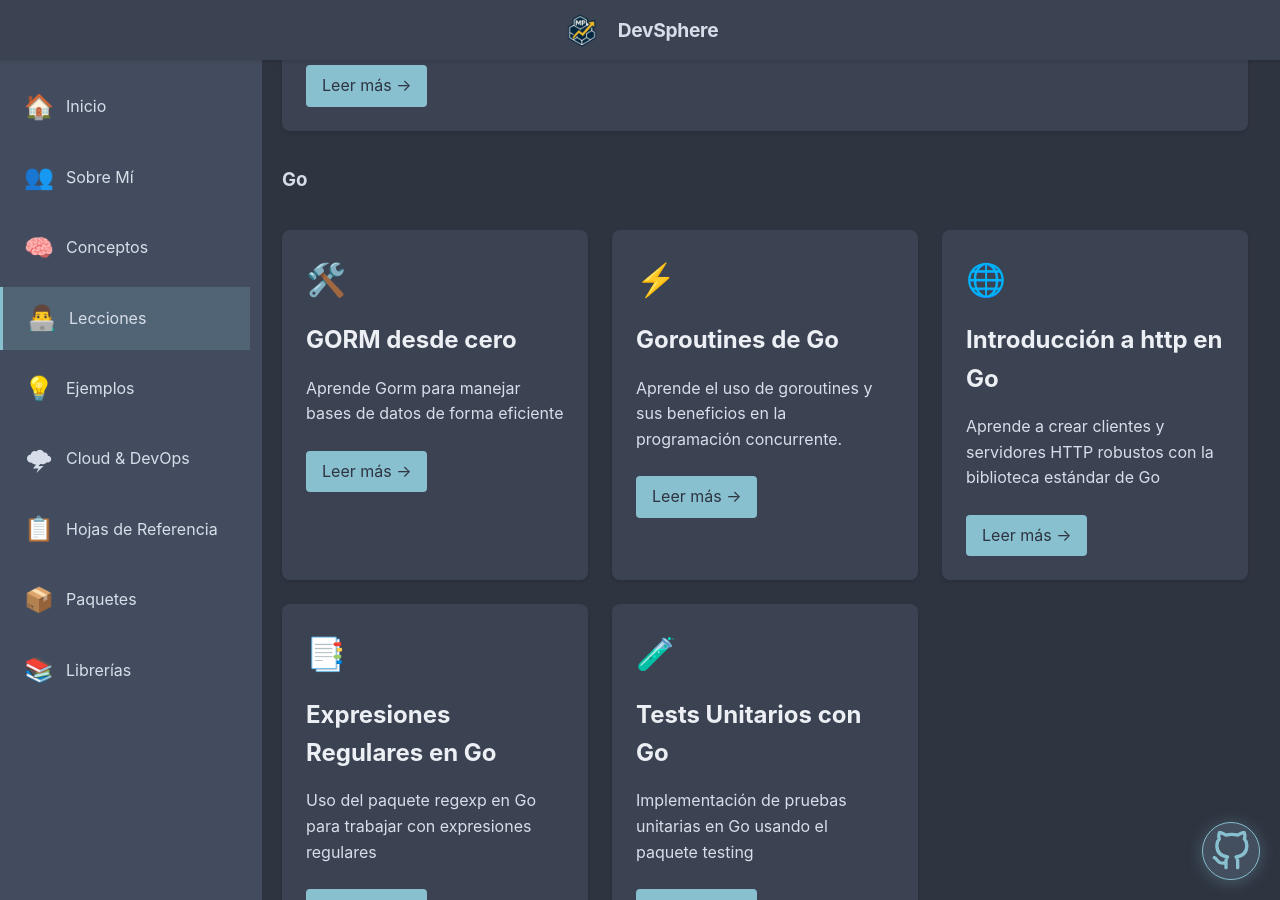
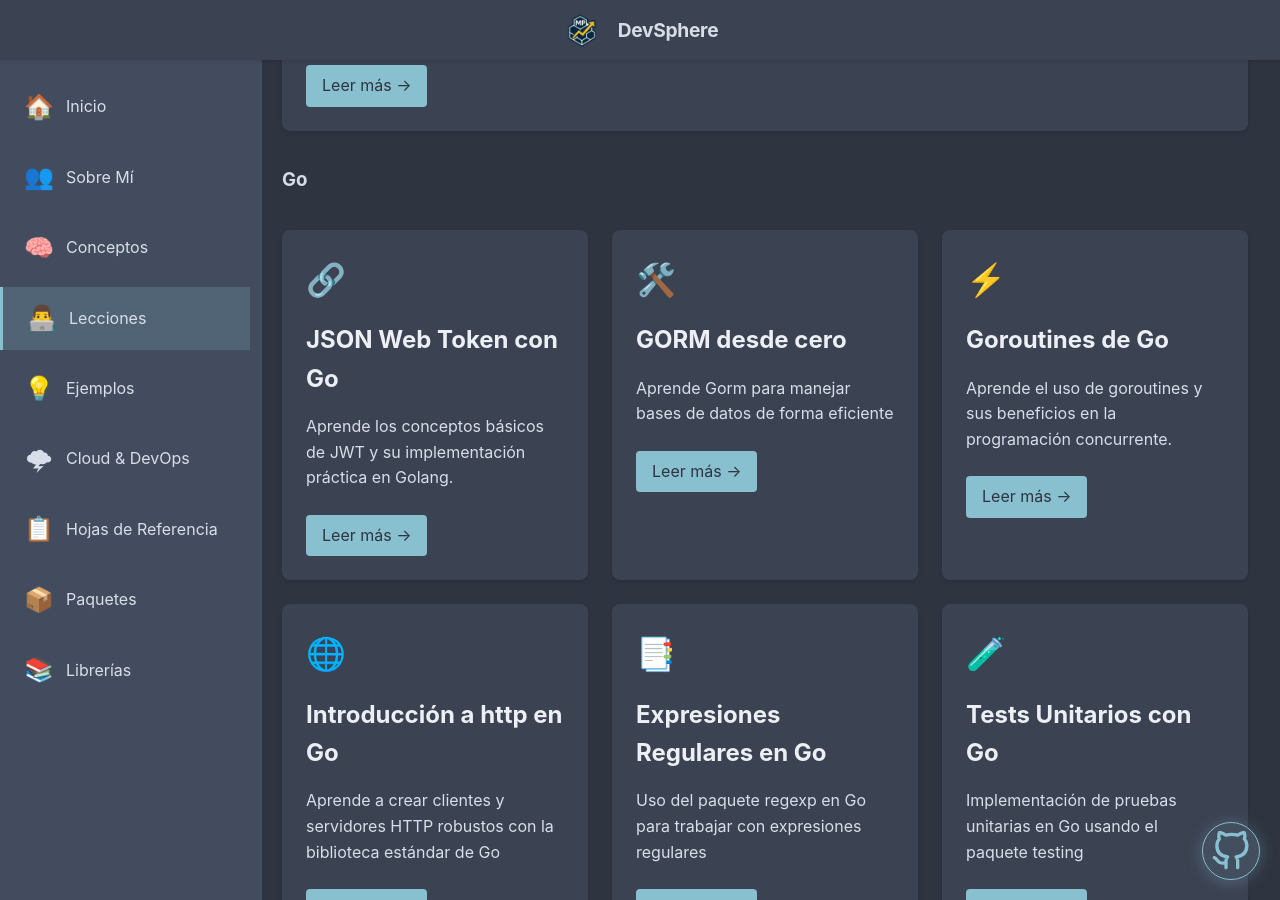
Before and after one commit to MiguelP-Dev/miguelp-dev.github.io, a Jekyll site: the page built from _pages/lessons.md, in a window 1280 px wide and 900 px high, scrolled down 365 px. Built offline with Jekyll 4.4.1, drawn with Linux system fonts in a browser that asks for light colours; part of the change alters nothing that is shown.

Commit message:
feat: articulo sobre json web token

````diff
--- /dev/null
+++ b/_pages/lessons/Jwtgo.md
@@ -0,0 +1,592 @@
+---
+layout: default
+title: "JSON Web Token con Go"
+description: "Aprende los conceptos básicos de JWT y su implementación práctica en Golang."
+permalink: /lessons/jwtgo/
+category: lessons
+subcategory: go
+icon: 🔗
+article: true
+---
+
+## 1. ¿Qué es JSON Web Token (JWT)?
+
+Un JSON Web Token (JWT) es un estándar abierto (RFC 7519) que define una forma compacta y autónoma para transmitir información de forma segura entre partes como un objeto JSON. Esta información puede ser verificada y confiable porque está firmada digitalmente.
+
+Los JWT son útiles especialmente para:
+
+- **Autenticación**: El caso de uso más común es para manejar la autenticación de usuarios.
+- **Intercambio de información**: Transmitir datos de manera segura entre partes.
+
+## 2. Estructura de un JWT
+
+Un JWT consta de tres partes separadas por puntos:
+
+```plaintext
+xxxxx.yyyyy.zzzzz
+```
+
+Estas partes son:
+
+1. **Header (Cabecera)**: Contiene el tipo de token y el algoritmo de firma utilizado.
+2. **Payload (Carga útil)**: Contiene las afirmaciones o claims. Estos son datos sobre una entidad (como el usuario) y datos adicionales.
+3. **Signature (Firma)**: Es usado para verificar que el mensaje no ha sido alterado durante la transmisión.
+
+## 3. ¿Cómo funciona JWT?
+
+El proceso general funciona así:
+
+1. El usuario se autentica con sus credenciales (usuario/contraseña).
+2. El servidor verifica las credenciales y genera un JWT.
+3. El servidor envía el JWT al cliente.
+4. En solicitudes posteriores, el cliente incluye el JWT (generalmente en el encabezado Authorization).
+5. El servidor verifica la firma del JWT y procesa la solicitud si es válido.
+
+## 4. Ventajas de JWT
+
+- **Independencia**: Son completamente autónomos, toda la información necesaria está contenida en el token.
+- **Facilidad de transmisión**: Pueden ser enviados a través de URL, POST, o en encabezados HTTP.
+- **Seguridad**: Están firmados digitalmente, lo que garantiza que no han sido alterados.
+- **Escalabilidad**: Reducen la necesidad de consultar la base de datos para verificar la autenticidad del usuario.
+
+## 5. Implementación de JWT en Golang
+
+Vamos a implementar JWT en Golang paso a paso. Primero, necesitamos instalar las dependencias necesarias.
+
+```bash
+# Crear un nuevo módulo
+mkdir jwt-tutorial
+cd jwt-tutorial
+go mod init github.com/yourusername/jwt-tutorial
+
+# Instalar las dependencias necesarias
+go get -u github.com/golang-jwt/jwt/v5
+go get -u github.com/gorilla/mux
+```
+
+Ahora vamos a crear una aplicación básica con JWT en Golang. Empezaremos con una estructura sencilla.
+
+```plaintext
+jwt-tutorial/
+├── main.go          # Punto de entrada principal
+├── auth/
+│   └── jwt.go       # Funciones para manejar JWT
+├── handlers/
+│   ├── auth.go      # Manejadores para autenticación
+│   └── protected.go # Manejadores para rutas protegidas
+└── models/
+    └── user.go      # Modelo de usuario
+```
+
+### 6. Implementación detallada
+
+Ahora, vamos a crear nuestros archivos con el código necesario. Comenzaré con los modelos, luego las funciones de JWT, y finalmente los controladores y el archivo principal.
+
+#### Archivo models/user.go
+
+```go
+package models
+
+// User representa la estructura de datos de un usuario en el sistema
+type User struct {
+    ID       uint   `json:"id"`
+    Username string `json:"username"`
+    Password string `json:"password,omitempty"` // omitempty evita enviar la contraseña en respuestas JSON
+    Role     string `json:"role"`
+}
+
+// Para un ejemplo simple, usaremos una lista estática de usuarios
+// En una aplicación real, estos datos vendrían de una base de datos
+var Users = []User{
+    {
+        ID:       1,
+        Username: "admin",
+        Password: "admin123", // En una aplicación real, esto estaría encriptado
+        Role:     "admin",
+    },
+    {
+        ID:       2,
+        Username: "user",
+        Password: "user123", // En una aplicación real, esto estaría encriptado
+        Role:     "user",
+    },
+}
+
+// FindUserByUsername busca un usuario por su nombre de usuario
+func FindUserByUsername(username string) *User {
+    for _, user := range Users {
+        if user.Username == username {
+            return &user
+        }
+    }
+    return nil
+}
+```
+
+#### Archivo auth/jwt.go
+
+```go
+package auth
+
+import (
+    "errors"
+    "time"
+
+    "github.com/golang-jwt/jwt/v5"
+    "github.com/yourusername/jwt-tutorial/models"
+)
+
+// Clave secreta para firmar los tokens
+// En una aplicación real, esta clave debería estar en variables de entorno
+// y ser mucho más segura (larga y aleatoria)
+var jwtKey = []byte("mi_clave_super_secreta_y_segura")
+
+// Claims define la estructura de los datos que se almacenarán en el token
+type Claims struct {
+    UserID   uint   `json:"user_id"`
+    Username string `json:"username"`
+    Role     string `json:"role"`
+    jwt.RegisteredClaims
+}
+
+// GenerateToken crea un nuevo token JWT para un usuario
+func GenerateToken(user *models.User) (string, error) {
+    // Definir el tiempo de expiración del token (15 minutos en este ejemplo)
+    expirationTime := time.Now().Add(15 * time.Minute)
+
+    // Crear los claims (reclamaciones/datos) que irán en el token
+    claims := &Claims{
+        UserID:   user.ID,
+        Username: user.Username,
+        Role:     user.Role,
+        RegisteredClaims: jwt.RegisteredClaims{
+            // En JWT, el tiempo de expiración se guarda en el claim "exp"
+            ExpiresAt: jwt.NewNumericDate(expirationTime),
+            // El tiempo en que fue emitido el token
+            IssuedAt:  jwt.NewNumericDate(time.Now()),
+            // Quien emitió el token
+            Issuer:    "jwt-tutorial",
+        },
+    }
+
+    // Crear un nuevo token con el algoritmo de firma HS256 y los claims
+    token := jwt.NewWithClaims(jwt.SigningMethodHS256, claims)
+
+    // Firmar el token con nuestra clave secreta
+    tokenString, err := token.SignedString(jwtKey)
+    if err != nil {
+        return "", err
+    }
+
+    return tokenString, nil
+}
+
+// ValidateToken verifica si un token es válido y devuelve los claims si lo es
+func ValidateToken(tokenString string) (*Claims, error) {
+    // Inicializar un puntero para almacenar los claims
+    claims := &Claims{}
+
+    // Parsear el token JWT
+    token, err := jwt.ParseWithClaims(
+        tokenString,
+        claims,
+        func(token *jwt.Token) (interface{}, error) {
+            // Verificar que el método de firma sea el esperado
+            if _, ok := token.Method.(*jwt.SigningMethodHMAC); !ok {
+                return nil, errors.New("método de firma inesperado")
+            }
+            return jwtKey, nil
+        },
+    )
+
+    // Manejar errores de parseo
+    if err != nil {
+        return nil, err
+    }
+
+    // Verificar si el token es válido
+    if !token.Valid {
+        return nil, errors.New("token inválido")
+    }
+
+    return claims, nil
+}
+```
+
+#### Archivo handlers/auth.go
+
+```go
+package handlers
+
+import (
+    "encoding/json"
+    "net/http"
+
+    "github.com/yourusername/jwt-tutorial/auth"
+    "github.com/yourusername/jwt-tutorial/models"
+)
+
+// Estructura para recibir las credenciales del usuario
+type Credentials struct {
+    Username string `json:"username"`
+    Password string `json:"password"`
+}
+
+// LoginHandler maneja la autenticación de usuarios y genera un token JWT
+func LoginHandler(w http.ResponseWriter, r *http.Request) {
+    // Configurar cabeceras para JSON
+    w.Header().Set("Content-Type", "application/json")
+
+    // Decodificar las credenciales enviadas en el cuerpo de la petición
+    var creds Credentials
+    err := json.NewDecoder(r.Body).Decode(&creds)
+    if err != nil {
+        // Si hay un error al decodificar las credenciales
+        w.WriteHeader(http.StatusBadRequest)
+        json.NewEncoder(w).Encode(map[string]string{
+            "error": "Credenciales inválidas",
+        })
+        return
+    }
+
+    // Buscar el usuario por nombre de usuario
+    user := models.FindUserByUsername(creds.Username)
+
+    // Verificar si el usuario existe y la contraseña es correcta
+    // En una aplicación real, la contraseña estaría hasheada
+    if user == nil || user.Password != creds.Password {
+        w.WriteHeader(http.StatusUnauthorized)
+        json.NewEncoder(w).Encode(map[string]string{
+            "error": "Usuario o contraseña incorrectos",
+        })
+        return
+    }
+
+    // Generar el token JWT
+    tokenString, err := auth.GenerateToken(user)
+    if err != nil {
+        w.WriteHeader(http.StatusInternalServerError)
+        json.NewEncoder(w).Encode(map[string]string{
+            "error": "Error al generar el token",
+        })
+        return
+    }
+
+    // Devolver el token JWT generado
+    json.NewEncoder(w).Encode(map[string]string{
+        "token": tokenString,
+    })
+}
+```
+
+#### Archivo handlers/protected.go
+
+```go
+package handlers
+
+import (
+    "encoding/json"
+    "net/http"
+    "strings"
+
+    "github.com/yourusername/jwt-tutorial/auth"
+)
+
+// Middleware para verificar la autenticación mediante JWT
+func JWTMiddleware(next http.HandlerFunc) http.HandlerFunc {
+    return func(w http.ResponseWriter, r *http.Request) {
+        // Configurar cabeceras para JSON
+        w.Header().Set("Content-Type", "application/json")
+
+        // Obtener el token del encabezado Authorization
+        authHeader := r.Header.Get("Authorization")
+        if authHeader == "" {
+            w.WriteHeader(http.StatusUnauthorized)
+            json.NewEncoder(w).Encode(map[string]string{
+                "error": "Token no proporcionado",
+            })
+            return
+        }
+
+        // El token suele venir en formato "Bearer {token}"
+        // así que dividimos la cadena para obtener solo el token
+        tokenParts := strings.Split(authHeader, " ")
+        if len(tokenParts) != 2 || tokenParts[0] != "Bearer" {
+            w.WriteHeader(http.StatusUnauthorized)
+            json.NewEncoder(w).Encode(map[string]string{
+                "error": "Formato de token inválido",
+            })
+            return
+        }
+
+        // Validar el token
+        claims, err := auth.ValidateToken(tokenParts[1])
+        if err != nil {
+            w.WriteHeader(http.StatusUnauthorized)
+            json.NewEncoder(w).Encode(map[string]string{
+                "error": "Token inválido: " + err.Error(),
+            })
+            return
+        }
+
+        // Almacenar los claims en el contexto de la petición para uso posterior
+        // En una aplicación real, usaríamos el contexto de Go para esto
+        // Por simplificidad, aquí solo añadimos un header personalizado
+        r.Header.Set("X-User-ID", string(claims.UserID))
+        r.Header.Set("X-Username", claims.Username)
+        r.Header.Set("X-User-Role", claims.Role)
+
+        // Continuar con el siguiente handler
+        next(w, r)
+    }
+}
+
+// ProtectedHandler es un ejemplo de endpoint protegido que requiere autenticación
+func ProtectedHandler(w http.ResponseWriter, r *http.Request) {
+    // Obtener información del usuario del header (en una app real usaríamos el contexto)
+    username := r.Header.Get("X-Username")
+    role := r.Header.Get("X-User-Role")
+
+    // Crear una respuesta personalizada
+    response := map[string]string{
+        "message": "¡Has accedido a una ruta protegida!",
+        "username": username,
+        "role": role,
+    }
+
+    // Devolver la respuesta
+    json.NewEncoder(w).Encode(response)
+}
+
+// AdminOnlyHandler es un ejemplo de endpoint que requiere rol de administrador
+func AdminOnlyHandler(w http.ResponseWriter, r *http.Request) {
+    // Obtener el rol del usuario
+    role := r.Header.Get("X-User-Role")
+
+    // Verificar si el usuario tiene rol de administrador
+    if role != "admin" {
+        w.WriteHeader(http.StatusForbidden)
+        json.NewEncoder(w).Encode(map[string]string{
+            "error": "Acceso denegado: se requiere rol de administrador",
+        })
+        return
+    }
+
+    // Si tiene rol de administrador, devolver una respuesta
+    response := map[string]string{
+        "message": "¡Bienvenido, administrador! Tienes acceso a esta ruta restringida.",
+    }
+
+    json.NewEncoder(w).Encode(response)
+}
+```
+
+#### Archivo main.go
+
+```go
+package main
+
+import (
+    "fmt"
+    "log"
+    "net/http"
+
+    "github.com/gorilla/mux"
+    "github.com/yourusername/jwt-tutorial/handlers"
+)
+
+func main() {
+    // Crear un nuevo router
+    r := mux.NewRouter()
+
+    // Rutas de autenticación (públicas)
+    r.HandleFunc("/api/login", handlers.LoginHandler).Methods("POST")
+
+    // Rutas protegidas (requieren autenticación)
+    r.HandleFunc("/api/protected", handlers.JWTMiddleware(handlers.ProtectedHandler)).Methods("GET")
+    r.HandleFunc("/api/admin", handlers.JWTMiddleware(handlers.AdminOnlyHandler)).Methods("GET")
+
+    // Iniciar el servidor
+    port := ":8080"
+    fmt.Printf("Servidor iniciado en http://localhost%s\n", port)
+    log.Fatal(http.ListenAndServe(port, r))
+}
+```
+
+## 7. Comprendiendo nuestra implementación
+
+Hasta aquí se ha creado una API completa con autenticación JWT en Go, pero vamos a analizar los componentes clave para entender cómo funciona todo.
+
+### La estructura de un token JWT en detalle
+
+Primero, veamos más de cerca la estructura del token JWT que estamos generando:
+
+1. **Header (Cabecera)**:
+
+   ```json
+   {
+     "alg": "HS256",
+     "typ": "JWT"
+   }
+   ```
+
+   Este encabezado especifica que estamos utilizando el algoritmo HMAC-SHA256 para firmar nuestro token.
+
+2. **Payload (Carga útil)**:
+
+   ```json
+   {
+     "user_id": 1,
+     "username": "admin",
+     "role": "admin",
+     "exp": 1715288400,
+     "iat": 1715287500,
+     "iss": "jwt-tutorial"
+   }
+   ```
+
+   Este payload contiene tanto nuestros datos personalizados (`user_id`, `username`, `role`) como los claims estándar:
+   - `exp`: tiempo de expiración
+   - `iat`: tiempo de emisión
+   - `iss`: emisor del token
+
+3. **Firma**:
+   La firma se genera tomando el header codificado, el payload codificado, un secreto y el algoritmo especificado:
+
+   ```plaintext
+   HMACSHA256(
+     base64UrlEncode(header) + "." + base64UrlEncode(payload),
+     secret
+   )
+   ```
+
+### Flujo de autenticación
+
+El proceso completo que implementamos funciona así:
+
+1. **Login**: El usuario envía sus credenciales a `/api/login`
+2. **Verificación**: El servidor verifica las credenciales contra la "base de datos"
+3. **Generación del token**: Si las credenciales son correctas, el servidor genera un JWT
+4. **Envío del token**: El servidor envía el JWT al cliente
+5. **Almacenamiento**: El cliente almacena el JWT (típicamente en localStorage o sessionStorage)
+6. **Acceso a rutas protegidas**: Para acceder a rutas protegidas, el cliente incluye el JWT en el encabezado Authorization
+7. **Validación**: El middleware JWTMiddleware valida el token antes de permitir el acceso
+
+## 8. Probando nuestra aplicación
+
+```bash
+# 1. Iniciar el servidor
+go run main.go
+
+# En otra terminal, ejecutar los siguientes comandos:
+
+# 2. Login como usuario normal
+curl -X POST http://localhost:8080/api/login \
+  -H "Content-Type: application/json" \
+  -d '{"username":"user","password":"user123"}'
+# Deberías recibir un token JWT
+
+# 3. Acceder a una ruta protegida usando el token
+# Reemplaza <TOKEN> con el token recibido en el paso anterior
+curl -X GET http://localhost:8080/api/protected \
+  -H "Authorization: Bearer <TOKEN>"
+# Deberías recibir un mensaje de bienvenida con tu nombre de usuario
+
+# 4. Intentar acceder a una ruta de administrador (debería fallar con un 403)
+curl -X GET http://localhost:8080/api/admin \
+  -H "Authorization: Bearer <TOKEN>"
+
+# 5. Login como administrador
+curl -X POST http://localhost:8080/api/login \
+  -H "Content-Type: application/json" \
+  -d '{"username":"admin","password":"admin123"}'
+# Deberías recibir un nuevo token JWT
+
+# 6. Acceder a la ruta de administrador con el token de administrador
+# Reemplaza <ADMIN_TOKEN> con el token recibido en el paso anterior
+curl -X GET http://localhost:8080/api/admin \
+  -H "Authorization: Bearer <ADMIN_TOKEN>"
+# Ahora deberías poder acceder sin problemas
+```
+
+Para probar nuestra aplicación, necesitamos ejecutarla y hacer algunas solicitudes HTTP. Vamos a utilizar `curl` para esto, pero podrías usar cualquier cliente HTTP como Postman o Insomnia.
+
+## 9. Mejores prácticas de seguridad con JWT
+
+Al implementar JWT en aplicaciones reales, hay algunas mejores prácticas que debes seguir:
+
+### Secretos seguros
+
+En nuestro ejemplo, usamos una clave secreta codificada directamente en el código. Esto no es seguro para un entorno de producción. En su lugar, deberías:
+
+- Utilizar una clave secreta larga y aleatoria (al menos 256 bits)
+- Almacenar la clave en variables de entorno o en un sistema de gestión de secretos
+- Rotar las claves periódicamente
+
+### Tiempo de expiración adecuado
+
+Los tokens JWT deben tener un tiempo de expiración adecuado:
+
+- Tokens de acceso: Vida corta (15-60 minutos)
+- Tokens de refresco: Vida más larga (días o semanas)
+
+Nuestro ejemplo usa un tiempo de expiración de 15 minutos, lo cual es razonable para un token de acceso.
+
+### Manejo de tokens expirados y refresh tokens
+
+En una aplicación real, necesitarás implementar un sistema de refresh tokens para renovar tokens expirados sin obligar al usuario a iniciar sesión nuevamente. Esto implica:
+
+1. Emitir un token de acceso (corta duración) y un token de refresco (larga duración) durante el login
+2. Cuando el token de acceso expira, el cliente puede usar el token de refresco para obtener un nuevo token de acceso
+
+### Almacenamiento seguro en el cliente
+
+Es importante almacenar los tokens de manera segura en el cliente:
+
+- **NO** almacenar tokens en localStorage o sessionStorage si contienen información sensible (son vulnerables a ataques XSS)
+- Preferiblemente usar cookies HttpOnly para los tokens de acceso
+- Si usas cookies, asegúrate de establecer los atributos Secure y SameSite
+
+## 10. Ejercicios prácticos para mejorar la implementación
+
+Para consolidar tu aprendizaje, aquí hay algunos ejercicios que puedes intentar:
+
+1. **Implementar refresh tokens**: Añade un endpoint para renovar tokens expirados usando refresh tokens.
+2. **Añadir revocación de tokens**: Implementa una "lista negra" para tokens que han sido revocados.
+3. **Mejorar la seguridad de contraseñas**: Utiliza bcrypt o argon2 para hashear las contraseñas.
+4. **Implementar diferentes niveles de permisos**: Añade un sistema más granular de permisos en lugar de solo roles.
+5. **Configurar CORS**: Configura correctamente CORS para permitir solicitudes desde orígenes específicos.
+
+## 11. Depuración común y solución de problemas
+
+Cuando trabajas con JWT, podrías encontrarte con estos problemas comunes:
+
+### El token es rechazado aunque parece válido
+
+- Verifica que el reloj del servidor esté sincronizado (los tokens JWT son sensibles al tiempo)
+- Asegúrate de que estás utilizando la misma clave secreta para firmar y verificar
+- Comprueba si el token ha expirado
+
+### El payload contiene caracteres extraños
+
+- Asegúrate de que estás codificando y decodificando correctamente el token
+- Recuerda que JWT utiliza Base64Url, no Base64 estándar
+
+### Problemas de CORS al enviar el token
+
+- Configura correctamente los headers CORS en tu servidor para permitir el header Authorization
+- Asegúrate de enviar el token en el formato correcto: `Bearer <token>`
+
+## 12. Conclusión
+
+En esta lección has aprendido:
+
+1. Qué es JWT y por qué es útil para autenticación y autorización
+2. La estructura detallada de un token JWT
+3. Cómo implementar un sistema completo de autenticación con JWT en Golang
+4. Mejores prácticas de seguridad para implementaciones en producción
+5. Cómo probar y depurar problemas comunes con JWT
+
+JWT es una herramienta poderosa para la autenticación moderna en aplicaciones web y APIs. La implementación que hemos creado, aunque simple, incluye los conceptos fundamentales que necesitarás para crear sistemas de autenticación robustos y seguros en tus propias aplicaciones Golang.
+
+Recuerda siempre priorizar la seguridad al implementar sistemas de autenticación en entornos de producción. La estructura y claridad de nuestra implementación te dan una base sólida para seguir construyendo y mejorando según las necesidades específicas de tus proyectos.
--- a/_pages/lessons/httpGo.md
+++ b/_pages/lessons/httpGo.md
@@ -192,7 +192,7 @@ http.HandleFunc("/", func(w http.ResponseWriter, r *http.Request) {
 
 **Próximos Pasos:**
 
-1. Explorar el paquete [html/template](/packages/html) para renderizar HTML.
+1. Explorar el paquete [html/template](/packages/go/html) para renderizar HTML.
 2. Aprender sobre conexiones a bases de datos.
-3. Profundizar en autenticación JWT.
+3. Profundizar en autenticación [JWT](/lessons/jwtgo/).
 4. Aprender sobre GraphQL.
````
